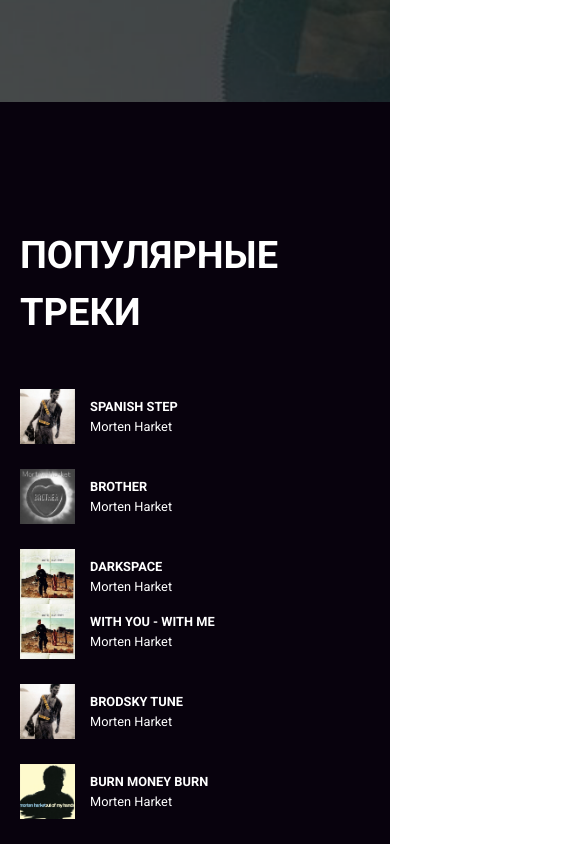
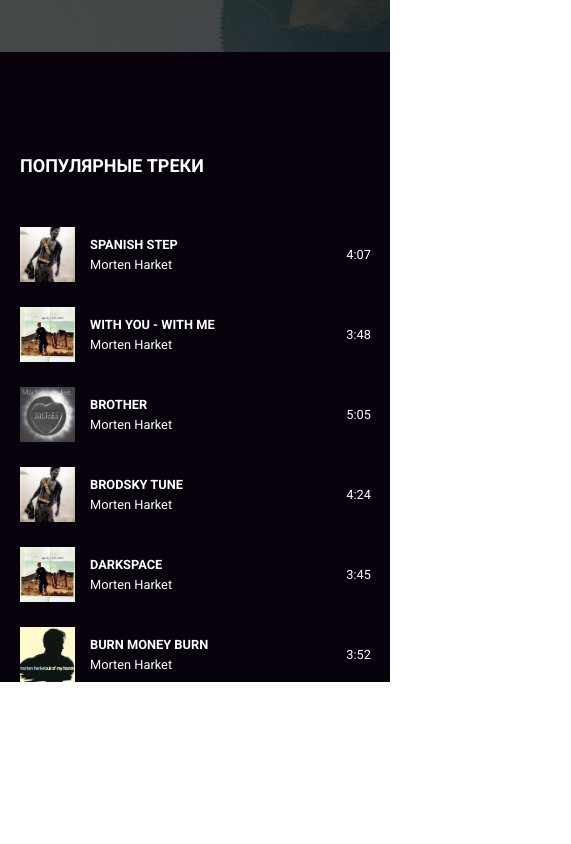
Before and after one commit to MityaDementiy/layout-designer-project-lvl2, a website: page src/artist.html in a window 390 px wide. Shown: the part 652-1496 px from the top of the page, 571 px wide, since content can reach past the window. After the commit the page ends 1334 px from the top, so only its background shows below. Drawn offline with Linux system fonts and the light colour scheme.

Commit message:
Make responsive popular tracks section

```diff
--- a/src/artist.html
+++ b/src/artist.html
@@ -54,8 +54,7 @@
     <div class="container">
       <h2 class="artist-subheadear">Популярные треки</h2>
       <div class="popular-tracks-list d-flex">
-        <div class="d-flex flex-column mr-49">
-          <div class="track d-flex mb-25">
+        <div class="track d-flex mb-25 mr-49">
           <div class="d-flex align-center">
             <img src="../src/images/Wild Seed.png" class="popular-track-image" width="55px"
               alt="man with typing maching">
@@ -68,6 +67,17 @@
         </div>
         <div class="track d-flex mb-25">
           <div class="d-flex align-center">
+            <img src="../src/images/Letter from Egypt.png" class="popular-track-image" width="55px"
+              alt="man with typing maching">
+            <div class="track-info d-flex">
+              <div class="track-title">With You - With Me</div>
+              <div class="track-author">Morten Harket</div>
+            </div>
+          </div>
+          <div class="track-timing">3:48</div>
+        </div>
+        <div class="track d-flex mb-25 mr-49">
+          <div class="d-flex align-center">
             <img src="../src/images/Brother.png" class="popular-track-image" width="55px"
               alt="man with typing maching">
             <div class="track-info d-flex">
@@ -76,31 +86,6 @@
             </div>
           </div>
           <div class="track-timing">5:05</div>
-          </div>
-          <div class="track d-flex">
-            <div class="d-flex align-center">
-              <img src="../src/images/Letter from Egypt.png" class="popular-track-image" width="55px"
-                alt="man with typing maching">
-              <div class="track-info d-flex">
-                <div class="track-title">Darkspace</div>
-                <div class="track-author">Morten Harket</div>
-              </div>
-            </div>
-            <div class="track-timing">3:45</div>
-          </div>
-        </div>
-
-        <div class="d-flex flex-column">
-          <div class="track d-flex mb-25">
-            <div class="d-flex align-center">
-              <img src="../src/images/Letter from Egypt.png" class="popular-track-image" width="55px"
-                alt="man with typing maching">
-              <div class="track-info d-flex">
-                <div class="track-title">With You - With Me</div>
-                <div class="track-author">Morten Harket</div>
-              </div>
-            </div>
-            <div class="track-timing">3:48</div>
         </div>
         <div class="track d-flex mb-25">
           <div class="d-flex align-center">
@@ -112,6 +97,17 @@
             </div>
           </div>
           <div class="track-timing">4:24</div>
+        </div>
+        <div class="track d-flex mr-49">
+          <div class="d-flex align-center">
+            <img src="../src/images/Letter from Egypt.png" class="popular-track-image" width="55px"
+              alt="man with typing maching">
+            <div class="track-info d-flex">
+              <div class="track-title">Darkspace</div>
+              <div class="track-author">Morten Harket</div>
+            </div>
+          </div>
+          <div class="track-timing">3:45</div>
         </div>
         <div class="track d-flex">
           <div class="d-flex align-center">
@@ -126,7 +122,6 @@
         </div>
       </div>
     </div>
-    </div>
   </section>
 </body>
 
--- a/src/scss/main.scss
+++ b/src/scss/main.scss
@@ -17,3 +17,4 @@
 @import 'default';
 @import 'atomic';
 @import 'shared/header';
+@import 'pages/artist';
--- /dev/null
+++ b/src/scss/pages/artist.scss
@@ -0,0 +1,90 @@
+.popular-tracks {
+  padding-top: 100px;
+
+  background: $black;
+}
+
+.popular-tracks-list {
+  flex-wrap: wrap;
+  margin-top: 48px;
+}
+
+.track {
+  align-items: center;
+  width: 551px;
+}
+
+.popular-track-image {
+  margin-right: 15px;
+}
+
+.track-info {
+  flex-direction: column;
+}
+
+.track-title {
+  font-weight: 700;
+  font-size: 12.8px;
+  line-height: 150%;
+  text-transform: uppercase;
+}
+
+.track-author,
+.track-timing {
+  font-weight: 400;
+  font-size: 12.8px;
+  line-height: 150%;
+}
+
+.track-timing {
+  margin-left: auto;
+}
+
+// Responsive
+
+@media screen and (max-width: 1199px) {
+  .container {
+    width: 100%;
+    max-width: 960px;
+    padding-right: 10px;
+    padding-left: 10px;
+  }
+
+  .track:nth-child(5) {
+    margin-bottom: 25px;
+  }
+}
+
+@media screen and (max-width: 991px) {
+  .container {
+    width: 720px;
+  }
+
+  .popular-tracks-list {
+    width: 100%;
+  }
+
+  .track {
+    width: 100%;
+    margin-right: 0;
+  }
+}
+
+@media screen and (max-width: 767px) {
+  .container {
+    width: 540px;
+  }
+
+  .artist-subheadear {
+    font-size: 18px;
+    line-height: 27px;
+  }
+}
+
+@media screen and (max-width: 575px) {
+  .container {
+    max-width: 90%;
+    margin: 0;
+    padding: 0 20px;
+  }
+}
--- a/src/scss/shared/header.scss
+++ b/src/scss/shared/header.scss
@@ -95,53 +95,6 @@
   width: 20px;
   height: 20px;
   margin-right: 16px;
-}
-
-.popular-tracks {
-  padding-top: 100px;
-
-  background: $black;
-}
-
-.popular-tracks-list {
-  flex-wrap: wrap;
-  margin-top: 48px;
-}
-
-.track {
-  align-items: center;
-  // flex: 1 1 500px;
-  width: 551px;
-}
-
-.popular-track-image {
-  margin-right: 15px;
-}
-
-.track-info {
-  flex-direction: column;
-}
-
-.track-title {
-  font-weight: 700;
-  font-size: 12.8px;
-  line-height: 150%;
-  text-transform: uppercase;
-}
-
-.track-author,
-.track-timing {
-  font-weight: 400;
-  font-size: 12.8px;
-  line-height: 150%;
-}
-
-.track-timing {
-  margin-left: auto;
-}
-
-.flex-column {
-  flex-direction: column;
 }
 
 // Responsive
```
Also changed, not shown: src/css/style.css, src/scss/atomic.scss (line endings or trailing spaces), 1 other file. Lines whose indentation alone changed are shown as unchanged.
